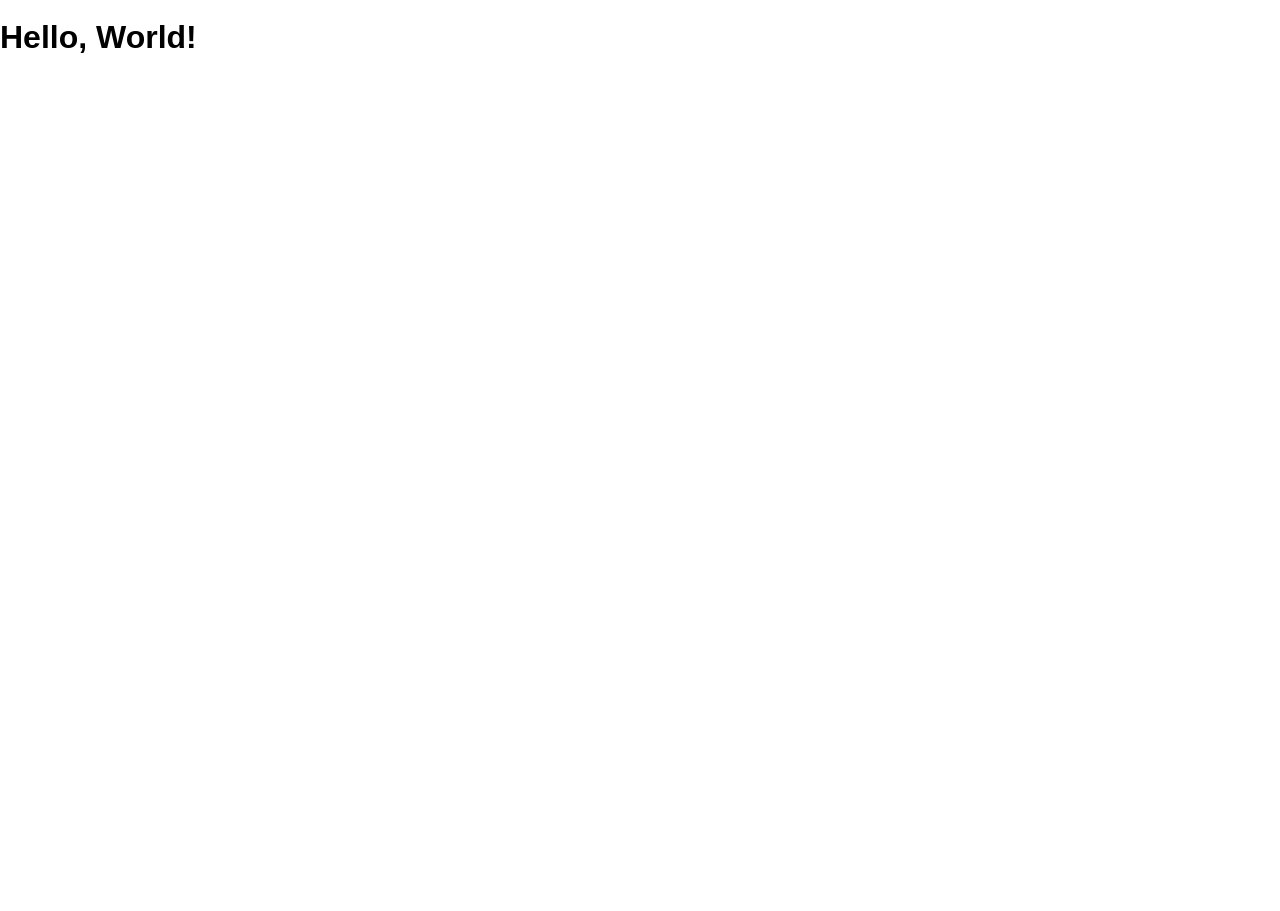
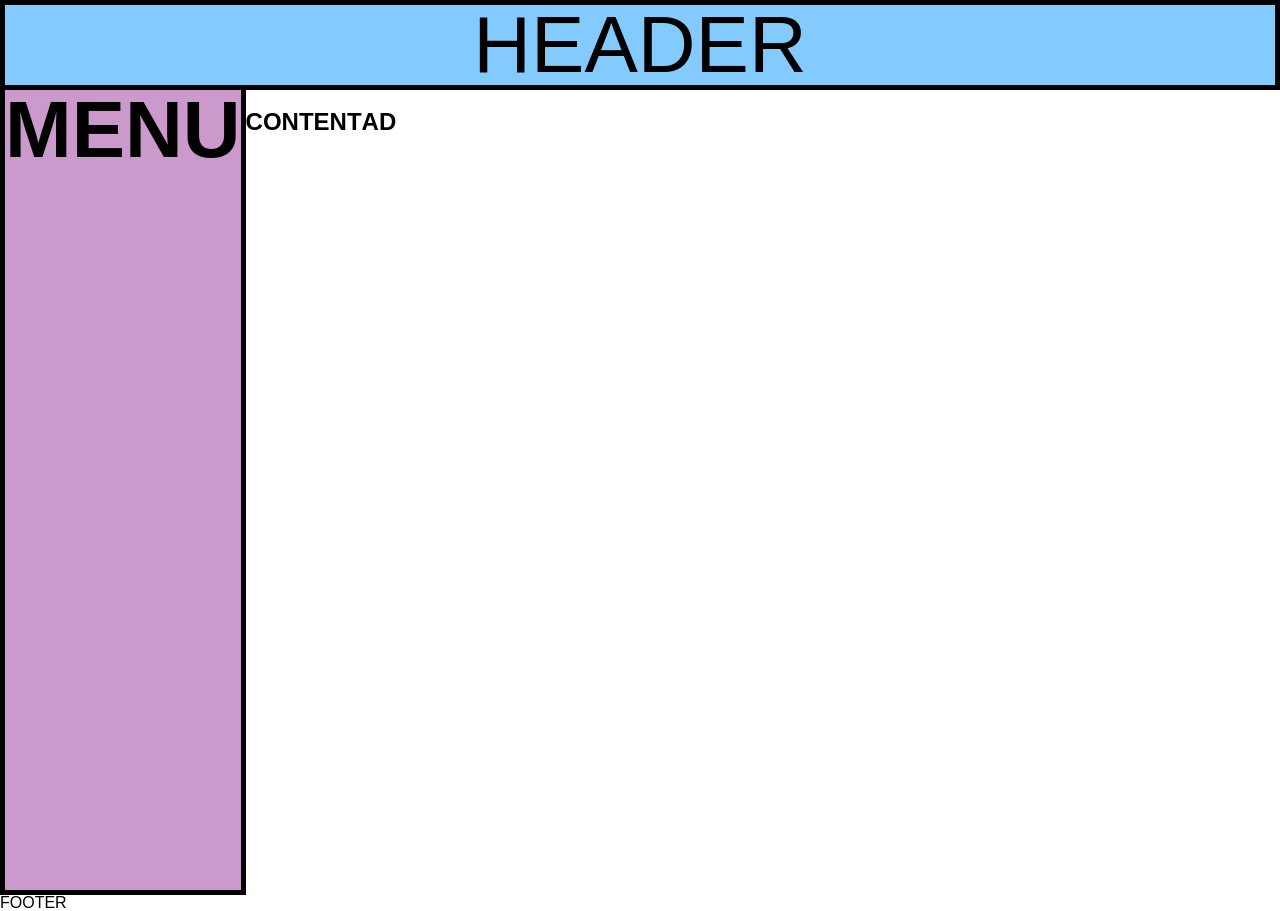
Before and after one commit to mallorysmith64/holy-grail, a website: page public/index.html in a window 1280 px wide. Before the commit the page ends 821 px from the top, so only its background shows below. Drawn offline with Linux system fonts and the light colour scheme.

Commit message:
added header, left column, work on middle,right column,footer later

```diff
--- a/public/index.html
+++ b/public/index.html
@@ -1,5 +1,6 @@
 <!DOCTYPE html>
 <html>
+
 <head lang="en">
   <meta charset="UTF-8">
   <meta name="viewport" content="width=device-width, initial-scale=1">
@@ -7,7 +8,15 @@
   <link rel="shortcut icon" href="/favicon.ico">
   <link rel="stylesheet" href="/screen.css">
 </head>
-  <body>
-    <h1 class='hello-world'>Hello, World!</h1>
+
+<body class="grail">
+  <header class="title">HEADER</header>
+  <section class="grail-body">
+    <h2 class="column-left">MENU</h2>
+    <h2 class="middle-page">CONTENT</h2>
+    <h2 class="column-right">AD</h2>
+  </section>
+  <footer class="bottom">FOOTER</footer>
 </body>
+
 </html>
--- a/public/screen.css
+++ b/public/screen.css
@@ -10,3 +10,46 @@ body {
   margin: 0;
   min-height: 100%;
 }
+
+.title {
+  display: flex;
+  justify-content: center;
+  background-color: #83caff;
+  border: solid;
+  border-width: thick;
+  font-size: 5em;
+}
+
+.grail-body {
+  display: flex;
+  flex-direction: row;
+  flex: 1;
+}
+
+.column-left {
+  display: flex;
+  flex-direction: row;
+  border: solid;
+  border-width: thick;
+  border-top: none;
+  background-color: #cc99cd;
+  font-size: 5em;
+  height: 10em;
+  margin: 0;
+}
+
+.middle-column {
+  display: flex;
+  flex: 1;
+  /* justify-content: center;
+  background-color: #fdcccd;
+  flex: 2;
+  border: solid;
+  border-width: thick;
+  font-size: 5em; */
+}
+
+.column-right {
+  display: flex;
+  flex: 1;
+}
```
Lines whose indentation alone changed are shown as unchanged.
